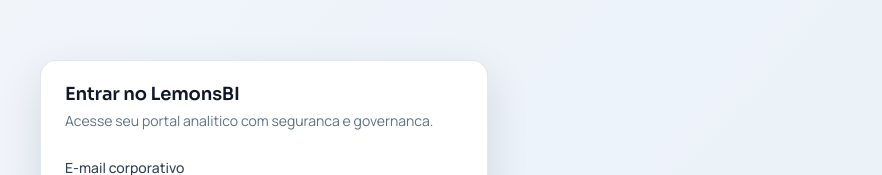
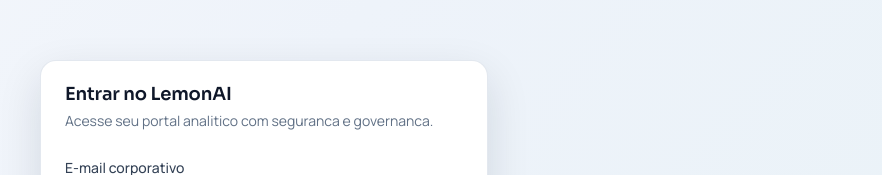
Before and after one commit to quantivyxia/lemonai, a React (Vite) app in the folder frontend/: page /auth/login in a window 1280 px wide. Shown: the part 154-329 px from the top of the page, without its empty margins (376-1258 px from the left). Built offline with nearby package versions, Linux system fonts and the light colour scheme; no server answers.

Commit message:
text: rename login title to LemonAI

```diff
--- a/frontend/src/features/auth/components/login-form.tsx
+++ b/frontend/src/features/auth/components/login-form.tsx
@@ -60,7 +60,7 @@
     >
       <Card className="border-border/70 shadow-floating">
         <CardHeader className="space-y-2">
-          <CardTitle>Entrar no LemonsBI</CardTitle>
+          <CardTitle>Entrar no LemonAI</CardTitle>
           <CardDescription>Acesse seu portal analitico com seguranca e governanca.</CardDescription>
         </CardHeader>
         <CardContent>
```
